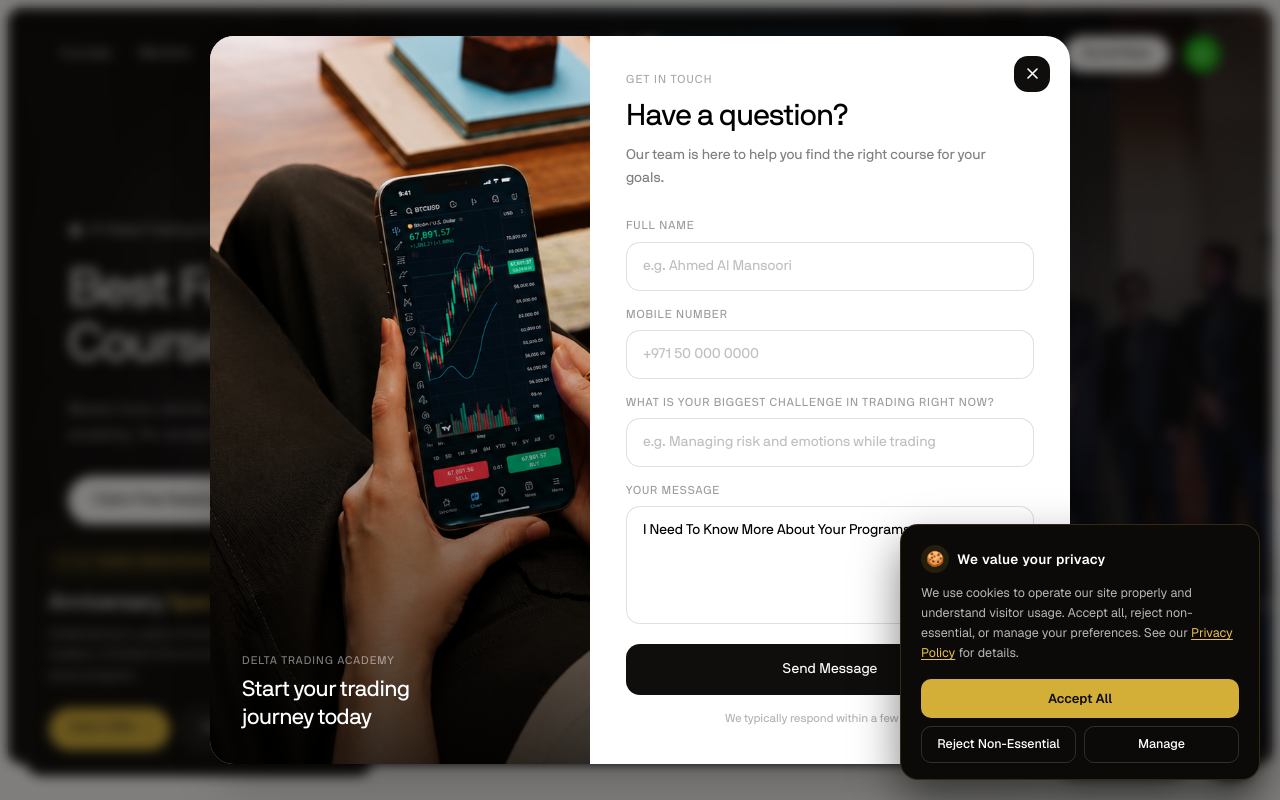
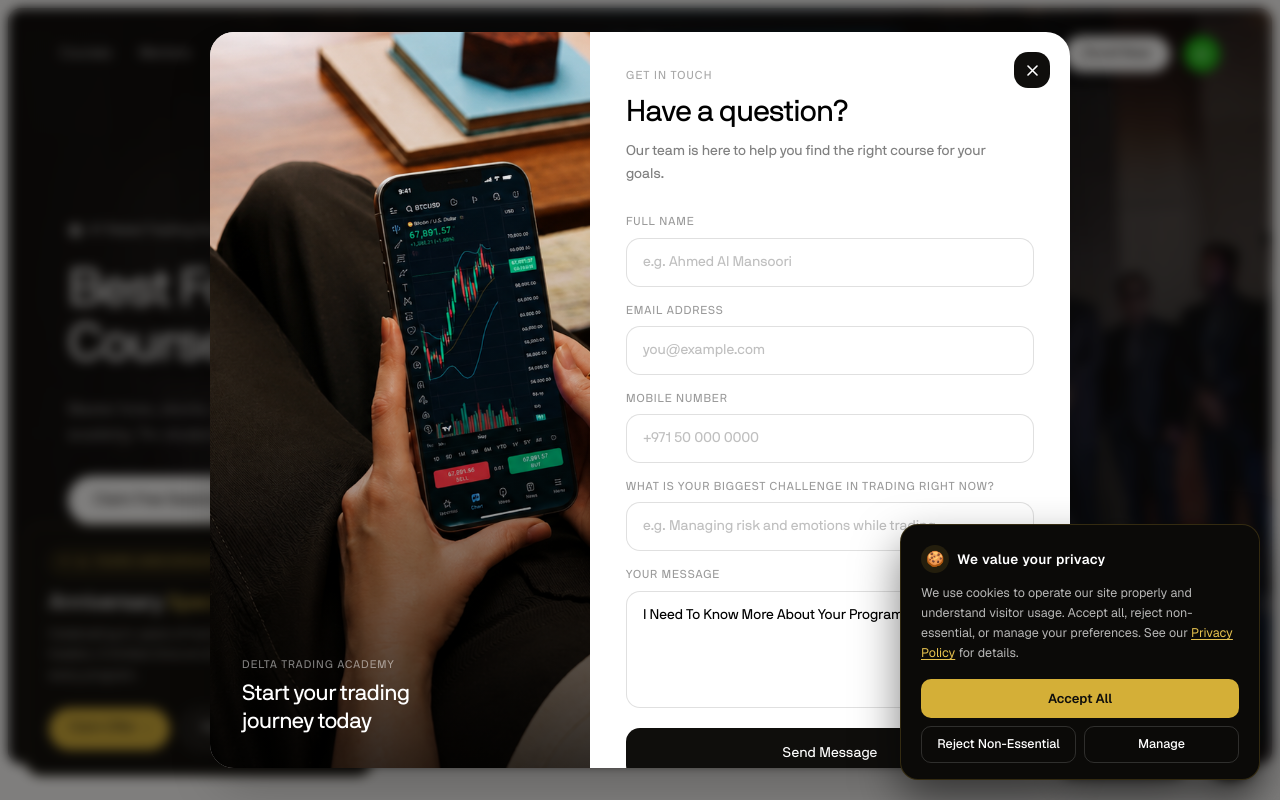
Before and after one commit to Abshar777/delta-trading-hub-v2, a Next.js app: page / in a window 1280 px wide. Both pictures are taken after a click on the button "Enroll Now". Shown: the top 800 px of the page. Built offline with nearby package versions, Linux system fonts and the light colour scheme.

Commit message:
feat: add required email field to the contact popup
Email is now sent to the Google Sheet (Email column) and, hashed, to the
OpenAI pixel with lead_created for better conversion matching.

Co-Authored-By: Claude Sonnet 5.5 <noreply@anthropic.com>

```diff
--- a/src/components/ContactPopup.tsx
+++ b/src/components/ContactPopup.tsx
@@ -18,7 +18,7 @@ export default function ContactPopup() {
   const router = useRouter()
   const [open,    setOpen]    = useState(false)
   const [visible, setVisible] = useState(false)
-  const [form,    setForm]    = useState({ name: '', mobile: '', challenge: '', message: 'I Need To Know More About Your Programs ' })
+  const [form,    setForm]    = useState({ name: '', email: '', mobile: '', challenge: '', message: 'I Need To Know More About Your Programs ' })
   const [sent,    setSent]    = useState(false)
   const [submitting, setSubmitting] = useState(false)
 
@@ -26,7 +26,7 @@ export default function ContactPopup() {
   const openPopup = useCallback(() => {
     setSent(false)
     setSubmitting(false)
-    setForm({ name: '', mobile: '', challenge: '', message: 'I Need To Know More About Your Programs '  })
+    setForm({ name: '', email: '', mobile: '', challenge: '', message: 'I Need To Know More About Your Programs '  })
     setOpen(true)
     requestAnimationFrame(() => requestAnimationFrame(() => setVisible(true)))
   }, [])
@@ -52,7 +52,7 @@ export default function ContactPopup() {
       // Always open when triggered manually, even if auto-dismissed
       setSent(false)
       setSubmitting(false)
-      setForm({ name: '', mobile: '', challenge: '', message: 'I Need To Know More About Your Programs '  })
+      setForm({ name: '', email: '', mobile: '', challenge: '', message: 'I Need To Know More About Your Programs '  })
       setOpen(true)
       requestAnimationFrame(() => requestAnimationFrame(() => setVisible(true)))
     }
@@ -74,7 +74,7 @@ export default function ContactPopup() {
         method: 'POST',
         body: JSON.stringify({
           Name: form.name,
-          Email: '',
+          Email: form.email.trim(),
           PhoneNumber: form.mobile,
           Message: form.message,
           Subject: SUBJECT,
@@ -86,7 +86,7 @@ export default function ContactPopup() {
     }
 
     pushEvent('generate_lead', { form_name: 'contact_popup' })
-    void trackLeadCreated({ name: form.name, phone: form.mobile })
+    void trackLeadCreated({ name: form.name, email: form.email, phone: form.mobile })
     router.push('/thank-you')
   }
 
@@ -200,6 +200,23 @@ export default function ContactPopup() {
                 />
               </div>
 
+              {/* Email */}
+              <div className="flex flex-col gap-1.5">
+                <label className="text-[11.5px] text-black/40 tracking-[0.08em] uppercase">
+                  Email Address
+                </label>
+                <input
+                  type="email"
+                  inputMode="email"
+                  autoComplete="email"
+                  placeholder="you@example.com"
+                  value={form.email}
+                  onChange={e => setForm({ ...form, email: e.target.value })}
+                  required
+                  className="w-full border border-black/[0.12] rounded-xl px-4 py-[13px] text-[16px] md:text-[14px] text-black placeholder:text-black/25 outline-none transition-colors focus:border-black/35 bg-white"
+                />
+              </div>
+
               {/* Mobile */}
               <div className="flex flex-col gap-1.5">
                 <label className="text-[11.5px] text-black/40 tracking-[0.08em] uppercase">
```
